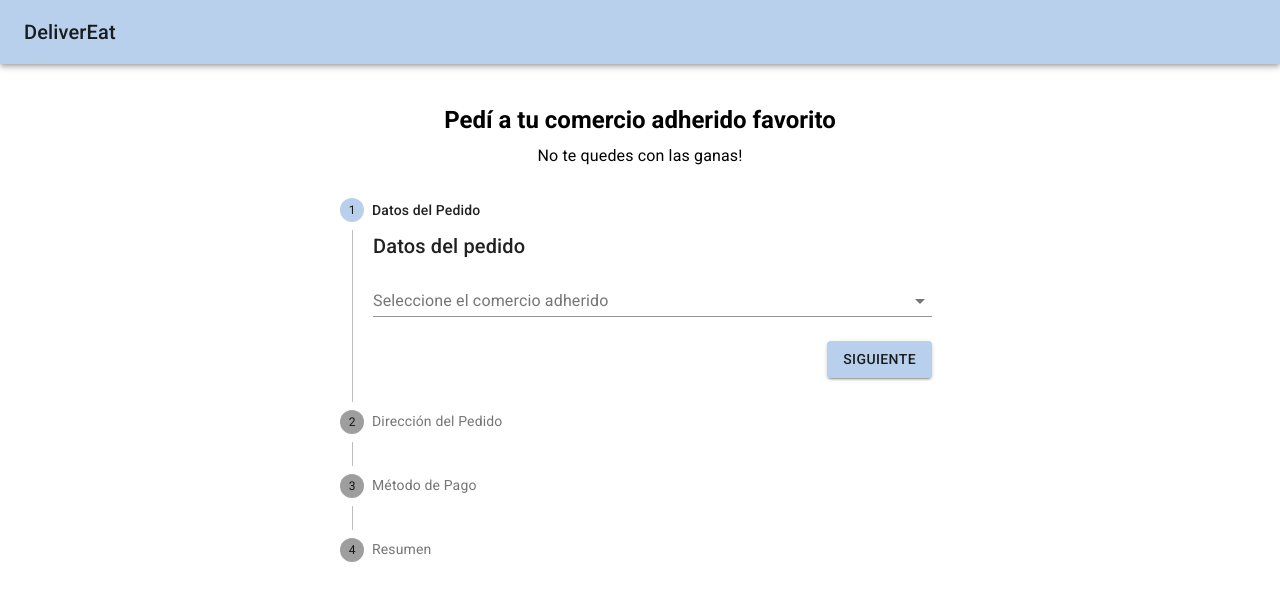
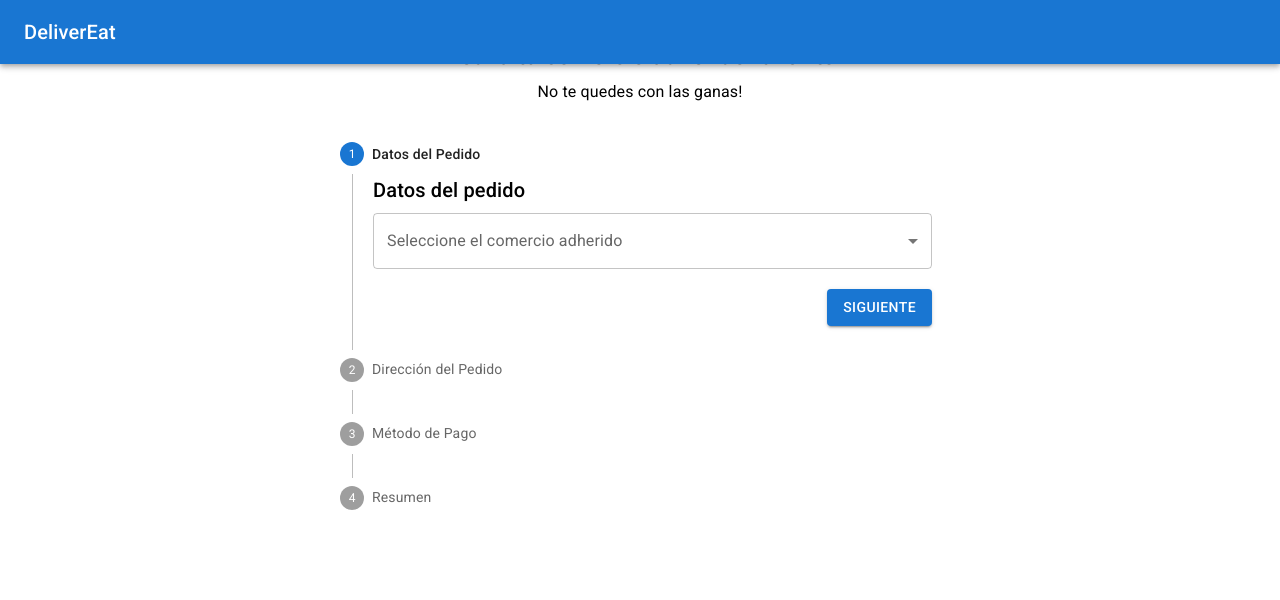
Before and after one commit to camicocuzza/TP6-ISW, a React (Create React App) app: page / in a window 1280 px wide. Shown: the top 600 px of the page. Built offline with nearby package versions, Linux system fonts and the light colour scheme.

Commit message:
un solo comercio

```diff
--- a/package.json
+++ b/package.json
@@ -4,6 +4,8 @@
   "private": true,
   "dependencies": {
     "@date-io/date-fns": "^1.3.13",
+    "@emotion/react": "^11.10.4",
+    "@emotion/styled": "^11.10.4",
     "@fortawesome/fontawesome-svg-core": "^1.2.30",
     "@fortawesome/free-brands-svg-icons": "^5.14.0",
     "@fortawesome/free-regular-svg-icons": "^5.14.0",
@@ -12,6 +14,7 @@
     "@material-ui/core": "^4.11.0",
     "@material-ui/icons": "^4.9.1",
     "@material-ui/pickers": "^3.2.10",
+    "@mui/material": "^5.10.3",
     "@react-google-maps/api": "^1.9.12",
     "@testing-library/jest-dom": "^4.2.4",
     "@testing-library/react": "^9.3.2",
--- a/src/components/MainForm/Steppers/DeliveryAddress.jsx
+++ b/src/components/MainForm/Steppers/DeliveryAddress.jsx
@@ -7,7 +7,7 @@ import {
   Divider,
   Select,
   MenuItem,
-} from '@material-ui/core';
+} from '@mui/material';
 import { makeStyles } from '@material-ui/core/styles';
 import { DateTimePicker } from '@material-ui/pickers';
 import PropTypes from 'prop-types';
--- a/src/components/MainForm/Steppers/OrderData.jsx
+++ b/src/components/MainForm/Steppers/OrderData.jsx
@@ -1,16 +1,16 @@
-import React from 'react';
-import { Typography, Grid, TextField, InputLabel ,MenuItem,Button} from '@material-ui/core';
+import React, {useState} from 'react';
+import { Typography, Grid, TextField, InputLabel, MenuItem, Button } from '@mui/material';
 import { makeStyles } from '@material-ui/core/styles';
 import { PropTypes } from 'prop-types';
 
 
-export const comercios = ['Adidas', '47street', 'oaxaca'];
-export const productosAdidas = ['questar flow', 'nmd_r1', 'hoops 2.0','daily 3.0'];
+export const comercios = ['Adidas', '47street', 'Oaxaca'];
+export const productosAdidas = ['questar flow', 'nmd_r1', 'hoops 2.0', 'daily 3.0'];
 export const productos47Street = ['Campera Berlin', 'Campera E. kala', 'Canguro basic relax'];
-export const productosOaxaca = ['Tacos', 'Lomos 2x1', 'Fajitas','Chidas','Nacho oaxaca'];
-export const preciosAdidas = [4500, 5000, 5500,7000];
+export const productosOaxaca = ['Tacos', 'Lomos 2x1', 'Fajitas', 'Chidas', 'Nacho Oaxaca'];
+export const preciosAdidas = [4500, 5000, 5500, 7000];
 export const precios47Street = [3000, 4000, 5000];
-export const preciosOaxaca = [400,600,200,350,250];
+export const preciosOaxaca = [400, 600, 200, 350, 250];
 
 const useStyles = makeStyles((theme) => ({
   fileLabel: {
@@ -22,75 +22,77 @@ const useStyles = makeStyles((theme) => ({
   },
 }));
 
-const OrderData = ({ orderData, handleChange, touched, errors, setFieldValue,setArrayNoVacio, setPrecioAcumulado}) => {
+const OrderData = ({ orderData, handleChange, touched, errors, setFieldValue, setArrayNoVacio, setPrecioAcumulado }) => {
   const classes = useStyles();
 
+  const [isDisabled, setIsDisabled] = useState(false);
+
   const agregarAlCarrito = () => {
-    if(orderData.producto === productosAdidas[0]){
+    setIsDisabled(true)
+    if (orderData.producto === productosAdidas[0]) {
       orderData.precio = preciosAdidas[0];
       orderData.precioAcumulado += (orderData.precio * orderData.cantidad)
-      orderData.carrito.push(orderData.comercio+" - "+orderData.producto+" - Precio por unidad: "+orderData.precio+" x "+orderData.cantidad+" Unidad/es - Total: $"+(orderData.precio*orderData.cantidad))
+      orderData.carrito.push(orderData.comercio + " - " + orderData.producto + " - Precio por unidad: " + orderData.precio + " x " + orderData.cantidad + " Unidad/es - Total: $" + (orderData.precio * orderData.cantidad))
     }
-    if(orderData.producto === productosAdidas[1]){
+    if (orderData.producto === productosAdidas[1]) {
       orderData.precio = preciosAdidas[1];
       orderData.precioAcumulado += (orderData.precio * orderData.cantidad)
-      orderData.carrito.push(orderData.comercio+" - "+orderData.producto+" - Precio por unidad: "+orderData.precio+" x "+orderData.cantidad+" Unidad/es - Total: $"+(orderData.precio*orderData.cantidad))
+      orderData.carrito.push(orderData.comercio + " - " + orderData.producto + " - Precio por unidad: " + orderData.precio + " x " + orderData.cantidad + " Unidad/es - Total: $" + (orderData.precio * orderData.cantidad))
     }
-    if(orderData.producto === productosAdidas[2]){
+    if (orderData.producto === productosAdidas[2]) {
       orderData.precio = preciosAdidas[2];
       orderData.precioAcumulado += (orderData.precio * orderData.cantidad)
-      orderData.carrito.push(orderData.comercio+" - "+orderData.producto+" - Precio por unidad: "+orderData.precio+" x "+orderData.cantidad+" Unidad/es - Total: $"+(orderData.precio*orderData.cantidad))
+      orderData.carrito.push(orderData.comercio + " - " + orderData.producto + " - Precio por unidad: " + orderData.precio + " x " + orderData.cantidad + " Unidad/es - Total: $" + (orderData.precio * orderData.cantidad))
     }
-    if(orderData.producto === productosAdidas[3]){
+    if (orderData.producto === productosAdidas[3]) {
       orderData.precio = preciosAdidas[3];
       orderData.precioAcumulado += (orderData.precio * orderData.cantidad)
-      orderData.carrito.push(orderData.comercio+" - "+orderData.producto+" - Precio por unidad: "+orderData.precio+" x "+orderData.cantidad+" Unidad/es - Total: $"+(orderData.precio*orderData.cantidad))
+      orderData.carrito.push(orderData.comercio + " - " + orderData.producto + " - Precio por unidad: " + orderData.precio + " x " + orderData.cantidad + " Unidad/es - Total: $" + (orderData.precio * orderData.cantidad))
     }
-    if(orderData.producto === productos47Street[0]){
+    if (orderData.producto === productos47Street[0]) {
       orderData.precio = precios47Street[0];
       orderData.precioAcumulado += (orderData.precio * orderData.cantidad)
-      orderData.carrito.push(orderData.comercio+" - "+orderData.producto+" - Precio por unidad: "+orderData.precio+" x "+orderData.cantidad+" Unidad/es - Total: $"+(orderData.precio*orderData.cantidad))
+      orderData.carrito.push(orderData.comercio + " - " + orderData.producto + " - Precio por unidad: " + orderData.precio + " x " + orderData.cantidad + " Unidad/es - Total: $" + (orderData.precio * orderData.cantidad))
     }
-    if(orderData.producto === productos47Street[1]){
+    if (orderData.producto === productos47Street[1]) {
       orderData.precio = precios47Street[1];
       orderData.precioAcumulado += (orderData.precio * orderData.cantidad)
-      orderData.carrito.push(orderData.comercio+" - "+orderData.producto+" - Precio por unidad: "+orderData.precio+" x "+orderData.cantidad+" Unidad/es - Total: $"+(orderData.precio*orderData.cantidad))
+      orderData.carrito.push(orderData.comercio + " - " + orderData.producto + " - Precio por unidad: " + orderData.precio + " x " + orderData.cantidad + " Unidad/es - Total: $" + (orderData.precio * orderData.cantidad))
     }
-    if(orderData.producto === productos47Street[2]){
+    if (orderData.producto === productos47Street[2]) {
       orderData.precio = precios47Street[2];
       orderData.precioAcumulado += (orderData.precio * orderData.cantidad)
-      orderData.carrito.push(orderData.comercio+" - "+orderData.producto+" - Precio por unidad: "+orderData.precio+" x "+orderData.cantidad+" Unidad/es - Total: $"+(orderData.precio*orderData.cantidad))
+      orderData.carrito.push(orderData.comercio + " - " + orderData.producto + " - Precio por unidad: " + orderData.precio + " x " + orderData.cantidad + " Unidad/es - Total: $" + (orderData.precio * orderData.cantidad))
     }
-    if(orderData.producto === productosOaxaca[0]){
+    if (orderData.producto === productosOaxaca[0]) {
       orderData.precio = preciosOaxaca[0];
       orderData.precioAcumulado += (orderData.precio * orderData.cantidad)
-      orderData.carrito.push(orderData.comercio+" - "+orderData.producto+" - Precio por unidad: "+orderData.precio+" x "+orderData.cantidad+" Unidad/es - Total: $"+(orderData.precio*orderData.cantidad))
+      orderData.carrito.push(orderData.comercio + " - " + orderData.producto + " - Precio por unidad: " + orderData.precio + " x " + orderData.cantidad + " Unidad/es - Total: $" + (orderData.precio * orderData.cantidad))
     }
-    if(orderData.producto === productosOaxaca[1]){
+    if (orderData.producto === productosOaxaca[1]) {
       orderData.precio = preciosOaxaca[1];
       orderData.precioAcumulado += (orderData.precio * orderData.cantidad)
-      orderData.carrito.push(orderData.comercio+" - "+orderData.producto+" - Precio por unidad: "+orderData.precio+" x "+orderData.cantidad+" Unidad/es - Total: $"+(orderData.precio*orderData.cantidad))
+      orderData.carrito.push(orderData.comercio + " - " + orderData.producto + " - Precio por unidad: " + orderData.precio + " x " + orderData.cantidad + " Unidad/es - Total: $" + (orderData.precio * orderData.cantidad))
     }
-    if(orderData.producto === productosOaxaca[2]){
+    if (orderData.producto === productosOaxaca[2]) {
       orderData.precio = preciosOaxaca[2];
       orderData.precioAcumulado += (orderData.precio * orderData.cantidad)
-      orderData.carrito.push(orderData.comercio+" - "+orderData.producto+" - Precio por unidad: "+orderData.precio+" x "+orderData.cantidad+" Unidad/es - Total: $"+(orderData.precio*orderData.cantidad))
+      orderData.carrito.push(orderData.comercio + " - " + orderData.producto + " - Precio por unidad: " + orderData.precio + " x " + orderData.cantidad + " Unidad/es - Total: $" + (orderData.precio * orderData.cantidad))
     }
-    if(orderData.producto === productosOaxaca[3]){
+    if (orderData.producto === productosOaxaca[3]) {
       orderData.precio = preciosOaxaca[3];
       orderData.precioAcumulado += (orderData.precio * orderData.cantidad)
-      orderData.carrito.push(orderData.comercio+" - "+orderData.producto+" - Precio por unidad: "+orderData.precio+" x "+orderData.cantidad+" Unidad/es - Total: $"+(orderData.precio*orderData.cantidad))
+      orderData.carrito.push(orderData.comercio + " - " + orderData.producto + " - Precio por unidad: " + orderData.precio + " x " + orderData.cantidad + " Unidad/es - Total: $" + (orderData.precio * orderData.cantidad))
     }
-    if(orderData.producto === productosOaxaca[4]){
+    if (orderData.producto === productosOaxaca[4]) {
       orderData.precio = preciosOaxaca[4];
       orderData.precioAcumulado += (orderData.precio * orderData.cantidad)
-      orderData.carrito.push(orderData.comercio+" - "+orderData.producto+" - Precio por unidad: "+orderData.precio+" x "+orderData.cantidad+" Unidad/es - Total: $"+(orderData.precio*orderData.cantidad))
+      orderData.carrito.push(orderData.comercio + " - " + orderData.producto + " - Precio por unidad: " + orderData.precio + " x " + orderData.cantidad + " Unidad/es - Total: $" + (orderData.precio * orderData.cantidad))
     }
 
     setFieldValue("");
-  orderData.comercio="";
-  orderData.producto="";
-  orderData.cantidad=1;
+    orderData.producto = "";
+    orderData.cantidad = 1;
     setArrayNoVacio(true);
     setPrecioAcumulado(orderData.precioAcumulado)
   }
@@ -109,6 +111,7 @@ const OrderData = ({ orderData, handleChange, touched, errors, setFieldValue,set
             error={touched.comercio && Boolean(errors.comercio)}
             label="Seleccione el comercio adherido"
             value={orderData.comercio}
+            disabled={isDisabled}
             onChange={(e) => {
               handleChange(e);
             }}
@@ -119,7 +122,7 @@ const OrderData = ({ orderData, handleChange, touched, errors, setFieldValue,set
             ))}
           </TextField>
         </Grid>
-        {orderData.comercio ==='Adidas' ?(
+        {orderData.comercio === 'Adidas' ? (
           <>
             <Grid item xs={12}>
               <TextField
@@ -167,8 +170,8 @@ const OrderData = ({ orderData, handleChange, touched, errors, setFieldValue,set
               </Button>
             </Grid>
           </>
-        ):(null)}
-          {orderData.comercio ==='47street' ?(
+        ) : (null)}
+        {orderData.comercio === '47street' ? (
           <>
             <Grid item xs={12}>
               <TextField
@@ -187,6 +190,7 @@ const OrderData = ({ orderData, handleChange, touched, errors, setFieldValue,set
                   <MenuItem value={str}>{str}</MenuItem>
                 ))}
               </TextField>
+            </Grid>
             <Grid item xs={12}>
               <TextField
                 id="cantidad"
@@ -202,7 +206,7 @@ const OrderData = ({ orderData, handleChange, touched, errors, setFieldValue,set
               />
             </Grid>
 
-           </Grid>
+
             <Grid item xs={12}>
               <Button
                 type="button"
@@ -216,8 +220,8 @@ const OrderData = ({ orderData, handleChange, touched, errors, setFieldValue,set
             </Grid>
 
           </>
-            ):(null)}
-            {orderData.comercio ==='oaxaca' ?(
+        ) : (null)}
+        {orderData.comercio === 'Oaxaca' ? (
           <>
             <Grid item xs={12}>
               <TextField
@@ -265,8 +269,8 @@ const OrderData = ({ orderData, handleChange, touched, errors, setFieldValue,set
 
 
           </>
-            ):(null)}
-            {orderData.precioAcumulado > 0 ?(
+        ) : (null)}
+        {orderData.precioAcumulado > 0 ? (
           <>
             <Grid item xs={12} sm={6}>
               <Typography variant="h6" gutterBottom className={classes.title}>
@@ -284,7 +288,7 @@ const OrderData = ({ orderData, handleChange, touched, errors, setFieldValue,set
               </Typography>
             </Grid>
           </>
-         ):(null)}
+        ) : (null)}
 
       </Grid>
     </>
--- a/src/components/MainForm/Steppers/Payment.jsx
+++ b/src/components/MainForm/Steppers/Payment.jsx
@@ -6,15 +6,14 @@ import {
   InputLabel,
   Select,
   MenuItem,
-  InputAdornment,
   useTheme,
-} from '@material-ui/core';
+} from '@mui/material';
 import { makeStyles } from '@material-ui/core/styles';
 import MaskedInput from 'react-text-mask';
 import createAutoCorrectedDatePipe from 'text-mask-addons/dist/createAutoCorrectedDatePipe';
 import { FontAwesomeIcon } from '@fortawesome/react-fontawesome';
 import { faMoneyBillAlt, faCreditCard } from '@fortawesome/free-solid-svg-icons';
-import { faCcVisa } from '@fortawesome/free-brands-svg-icons';
+import { faCcVisa, faCcMastercard } from '@fortawesome/free-brands-svg-icons';
 import PropTypes from 'prop-types';
 
 const useStyles = makeStyles((theme) => ({
@@ -37,7 +36,7 @@ const VisaMask = (props) => {
         inputRef(ref ? ref.inputElement : null);
       }}
       mask={[
-        /4/,
+        /[4-5]/,
         /\d/,
         /\d/,
         /\d/,
@@ -108,9 +107,9 @@ const Payment = ({ orderData, handleChange, errors, touched,setAmount,amount })
   const theme = useTheme();
   const classes = useStyles();
 
-  const handleChangeAmount = (e) =>{
-    setAmount(e.target.value)
-  }
+  // const handleChangeAmount = (e) =>{
+  //   setAmount(e.target.value)
+  // }
 
   return (
     <>
@@ -180,7 +179,7 @@ const Payment = ({ orderData, handleChange, errors, touched,setAmount,amount })
               id="cardNumber"
               error={touched.cardNumber && Boolean(errors.cardNumber)}
               label="Número de tarjeta"
-              helperText="4XXX XXXX XXXX XXXX"
+              helperText="XXXX XXXX XXXX XXXX"
               onChange={handleChange}
               value={orderData.cardNumber}
               fullWidth
@@ -189,6 +188,7 @@ const Payment = ({ orderData, handleChange, errors, touched,setAmount,amount })
               }}
             />
             <FontAwesomeIcon size="2x" icon={faCcVisa} color={theme.palette.secondary.main} />
+            <FontAwesomeIcon size="2x" icon={faCcMastercard} color={theme.palette.secondary.main} />
           </Grid>
           <Grid item xs={12} md={6}>
             <TextField
@@ -234,20 +234,7 @@ const Payment = ({ orderData, handleChange, errors, touched,setAmount,amount })
       ) : (
         <Grid container spacing={3}>
           <Grid item xs={12} md={6}>
-            <TextField
-              id="amount"
-              name="amount"
-              label="Monto con el que va a pagar"
-              type="number"
-             // error={touched.amount && Boolean(errors.amount)}
-              onChange={handleChangeAmount}
-              value={amount}
-              fullWidth
-              InputProps={{
-                startAdornment: <InputAdornment position="start">$</InputAdornment>,
-                min: '0',
-              }}
-            />
+           Se realizará el cobro cuando se entregue el pedido a domicilio.
           </Grid>
         </Grid>
       )}
--- a/src/components/MainForm/Steppers/Review.jsx
+++ b/src/components/MainForm/Steppers/Review.jsx
@@ -1,5 +1,5 @@
 import React from 'react';
-import { Typography, Grid,InputLabel } from '@material-ui/core';
+import { Typography, Grid,InputLabel } from '@mui/material';
 import { makeStyles } from '@material-ui/core/styles';
 import PropTypes from 'prop-types';
 
--- a/src/components/MainForm/index.jsx
+++ b/src/components/MainForm/index.jsx
@@ -1,6 +1,6 @@
 import React, { useState } from 'react';
 import { makeStyles } from '@material-ui/core/styles';
-import { Typography, Stepper, StepLabel, Step, Button, Grid, StepContent } from '@material-ui/core';
+import { Typography, Stepper, StepLabel, Step, Button, Grid, StepContent } from '@mui/material';
 import * as yup from 'yup';
 import { useFormik } from 'formik';
 import OrderData from './Steppers/OrderData';
@@ -71,7 +71,7 @@ const steps = ['Datos del Pedido', 'Dirección del Pedido', 'Método de Pago', '
 
 const validationSchema = [
   yup.object().shape({
-    comercio: yup.string(),
+    comercio: yup.string().required("Seleccione un comercio"),
     producto: yup.string(),
     cantidad: yup.number().positive("Debe ser un numero positivo").integer("Debe ser un numero entero"),
   }),
@@ -276,11 +276,14 @@ const MainForm = () => {
                     <>
                       <form onSubmit={handleSubmit}>
                         {getStepContent(activeStep)}
+                        <br/>
                         <div className={classes.buttons}>
                           {activeStep !== 0 && (
+                            <>
                             <Button onClick={handleBack} className={classes.button}>
                               Atras
                             </Button>
+                            </>
                           )}
                           <Button
                             type="submit"
--- a/src/components/NavBar/index.jsx
+++ b/src/components/NavBar/index.jsx
@@ -1,5 +1,5 @@
 import React from 'react';
-import { AppBar, Toolbar, Typography } from '@material-ui/core';
+import { AppBar, Toolbar, Typography } from '@mui/material';
 import { makeStyles } from '@material-ui/core/styles';
 
 const useStyles = makeStyles((theme) => ({
```
Also changed, not shown: 2 other files (tests, documents, lock files or other folders). Lines whose indentation alone changed are shown as unchanged.
